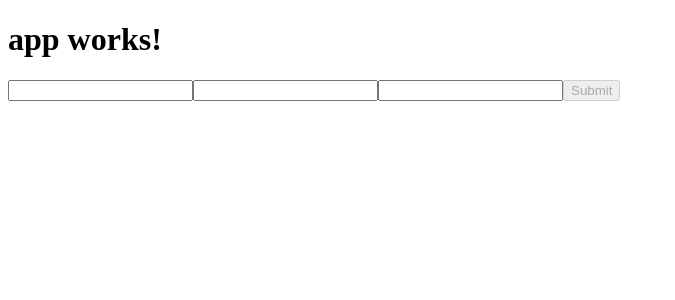
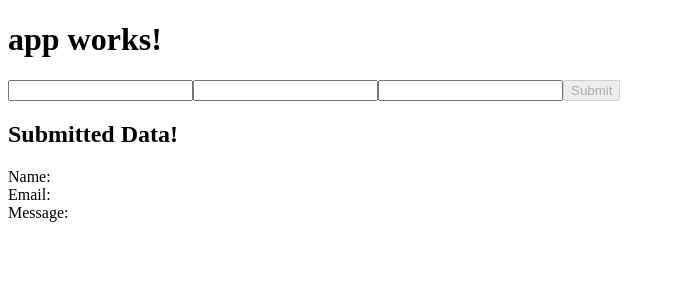
Before and after one commit to mikedsharp/ang2-forms, an Angular app: page / in a window 1280 px wide. Shown: the top 300 px of the page, without its empty margins (0-675 px from the left). Built offline with nearby package versions, Linux system fonts and the light colour scheme.

Commit message:
now includes readout of submitted data, demonstrates erroneous data not submitted

```diff
--- a/src/app/contact-form/contact-form-reactive-new.component.html
+++ b/src/app/contact-form/contact-form-reactive-new.component.html
@@ -4,3 +4,8 @@
     <input type="text " formControlName="message" />
     <button type="submit" [disabled]="!contactForm.valid">Submit</button>
 </form>
+
+<h2>Submitted Data!</h2>
+<label>Name: </label>&nbsp;<span>{{formModel.name}}</span><br/>
+<label>Email: </label>&nbsp;<span>{{formModel.email}}</span><br/>
+<label>Message: </label>&nbsp;<span>{{formModel.message}}</span><br/>
--- a/src/app/contact-form/contact-form-reactive-new.component.ts
+++ b/src/app/contact-form/contact-form-reactive-new.component.ts
@@ -36,6 +36,7 @@ export class ReactiveFormNewComponent implements OnInit {
 
     onSubmit(){
         console.log('form submitted!');
+        this.formModel = this.contactForm.value;
     }
 
     constructor(private fb:FormBuilder) { }
```
